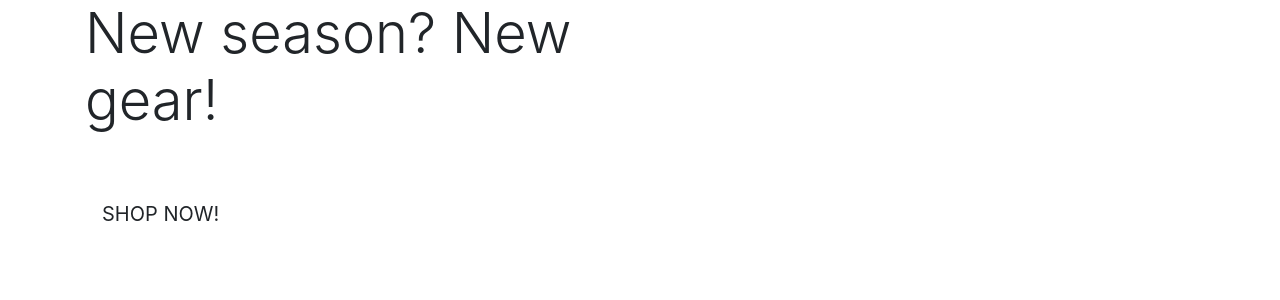
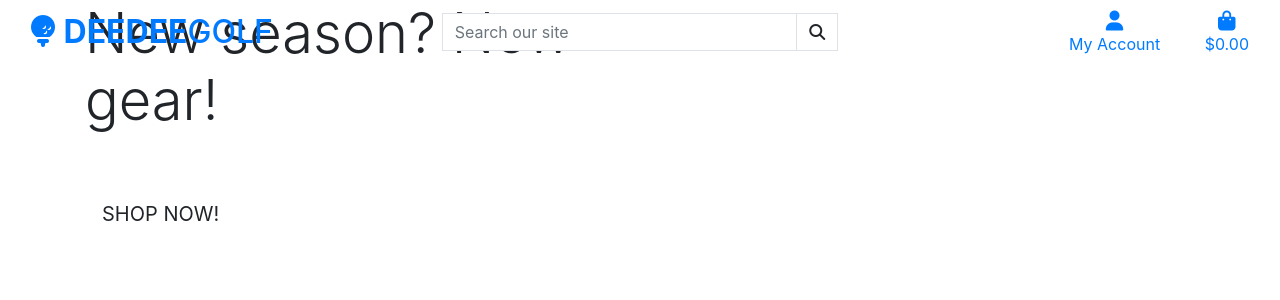
Before and after one commit to dandon1990/DEEDEEGOLF, a Django app: page / in a window 1280 px wide. Shown: the top 300 px of the page. Run offline with Django 3.2, Linux system fonts and the light colour scheme; some libraries are stand-ins or nearby versions.

Commit message:
added main page header

```diff
--- a/templates/base.html
+++ b/templates/base.html
@@ -2,6 +2,7 @@
 
 <!doctype html>
 <html lang="en">
+
 <head>
   {% block meta %}
   <meta http-equiv="X-UA-Compatible" content="ie=edge">
@@ -13,7 +14,8 @@
   {% endblock %}
 
   {% block corecss %}
-        <link rel="stylesheet" href="https://cdn.jsdelivr.net/npm/bootstrap@4.6.2/dist/css/bootstrap.min.css" integrity="sha384-xOolHFLEh07PJGoPkLv1IbcEPTNtaed2xpHsD9ESMhqIYd0nLMwNLD69Npy4HI+N" crossorigin="anonymous">
+  <link rel="stylesheet" href="https://cdn.jsdelivr.net/npm/bootstrap@4.6.2/dist/css/bootstrap.min.css"
+    integrity="sha384-xOolHFLEh07PJGoPkLv1IbcEPTNtaed2xpHsD9ESMhqIYd0nLMwNLD69Npy4HI+N" crossorigin="anonymous">
   <link rel="stylesheet" href="https://fonts.googleapis.com/css2?family=Lato&display=swap">
   <link rel="stylesheet" href="{% static 'css/base.css' %}">
   {% endblock %}
@@ -23,9 +25,13 @@
 
   {% block corejs %}
   <script src="https://kit.fontawesome.com/180ff1508b.js" crossorigin="anonymous"></script>
-        <script src="https://code.jquery.com/jquery-3.6.3.min.js" integrity="sha256-pvPw+upLPUjgMXY0G+8O0xUf+/Im1MZjXxxgOcBQBXU=" crossorigin="anonymous"></script>
-        <script src="https://cdn.jsdelivr.net/npm/jquery@3.5.1/dist/jquery.min.js" integrity="sha256-9/aliU8dGd2tb6OSsuzixeV4y/faTqgFtohetphbbj0=" crossorigin="anonymous"></script>
-        <script src="https://cdn.jsdelivr.net/npm/bootstrap@4.6.2/dist/js/bootstrap.bundle.min.js" integrity="sha384-Fy6S3B9q64WdZWQUiU+q4/2Lc9npb8tCaSX9FK7E8HnRr0Jz8D6OP9dO5Vg3Q9ct" crossorigin="anonymous"></script>
+  <script src="https://code.jquery.com/jquery-3.6.3.min.js"
+    integrity="sha256-pvPw+upLPUjgMXY0G+8O0xUf+/Im1MZjXxxgOcBQBXU=" crossorigin="anonymous"></script>
+  <script src="https://cdn.jsdelivr.net/npm/jquery@3.5.1/dist/jquery.min.js"
+    integrity="sha256-9/aliU8dGd2tb6OSsuzixeV4y/faTqgFtohetphbbj0=" crossorigin="anonymous"></script>
+  <script src="https://cdn.jsdelivr.net/npm/bootstrap@4.6.2/dist/js/bootstrap.bundle.min.js"
+    integrity="sha384-Fy6S3B9q64WdZWQUiU+q4/2Lc9npb8tCaSX9FK7E8HnRr0Jz8D6OP9dO5Vg3Q9ct" crossorigin="anonymous">
+  </script>
   {% endblock%}
 
   {% block extra_js %}
@@ -33,8 +39,69 @@
 
   <title>DEEDEE GOLF {% block extra_title %}{% endblock %}</title>
 </head>
+
 <body>
-    <header class="container-fluid fixed-top"></header>
+  <header class="container-fluid fixed-top">
+    <div class="row">
+        <div class="col-12 col-lg-4 my-auto py-1 py-lg-0 text-center text-lg-left">
+            <a href="{% url 'home' %}" class="nav-link main-logo-link">
+                <h2 class="logo-font text-black my-0"><i class="fa-solid fa-golf-ball-tee"></i> <strong>DEEDEE</strong>GOLF</h2>
+            </a>
+        </div>
+        <div class="col-12 col-lg-4 my-auto py-1 py-lg-0">
+            <form method="GET" action="">
+                <div class="input-group w-100">
+                    <input class="form-control border border-black rounded-0" type="text" name="q" placeholder="Search our site">
+                    <div class="input-group-append">
+                        <button class="form-control btn btn-black border border-black rounded-0" type="submit">
+                            <span class="icon">
+                                <i class="fas fa-search"></i>
+                            </span>
+                        </button>
+                    </div>
+                </div>
+            </form>
+        </div>
+        <div class="col-12 col-lg-4 my-auto py-1 py-lg-0">
+            <ul class="list-inline list-unstyled text-center text-lg-right my-0">
+                <li class="list-inline-item dropdown">
+                    <a class="text-black nav-link" href="#" id="user-options" data-toggle="dropdown" aria-haspopup="true" aria-expanded="false">
+                        <div class="text-center">
+                            <div><i class="fas fa-user fa-lg"></i></div>
+                            <p class="my-0">My Account</p>
+                        </div>
+                    </a>
+                    <div class="dropdown-menu border-0" aria-labelledby="user-options">
+                        {% if request.user.is_authenticated %}
+                            {% if request.user.is_superuser %}
+                                <a href="" class="dropdown-item">Product Management</a>
+                            {% endif %}
+                            <a href="" class="dropdown-item">My Profile</a>
+                            <a href="{% url 'account_logout' %}" class="dropdown-item">Logout</a>
+                        {% else %}
+                            <a href="{% url 'account_signup' %}" class="dropdown-item">Register</a>
+                            <a href="{% url 'account_login' %}" class="dropdown-item">Login</a>
+                        {% endif %}
+                    </div>
+                </li>
+                <li class="list-inline-item">
+                    <a class="{% if grand_total %}text-info font-weight-bold{% else %}text-black{% endif %} nav-link" href="">
+                        <div class="text-center">
+                            <div><i class="fas fa-shopping-bag fa-lg"></i></div>
+                            <p class="my-0">
+                                {% if grand_total %}
+                                    ${{ grand_total|floatformat:2 }}
+                                {% else %}
+                                    $0.00
+                                {% endif %}
+                            </p>
+                        </div>
+                    </a>
+                </li>
+            </ul>
+        </div>
+    </div>
+</header>
 
   {% if messages %}
   <div class="message-container"></div>
@@ -51,4 +118,5 @@
 
 
 </body>
+
 </html>
```
Lines whose indentation alone changed are shown as unchanged.
